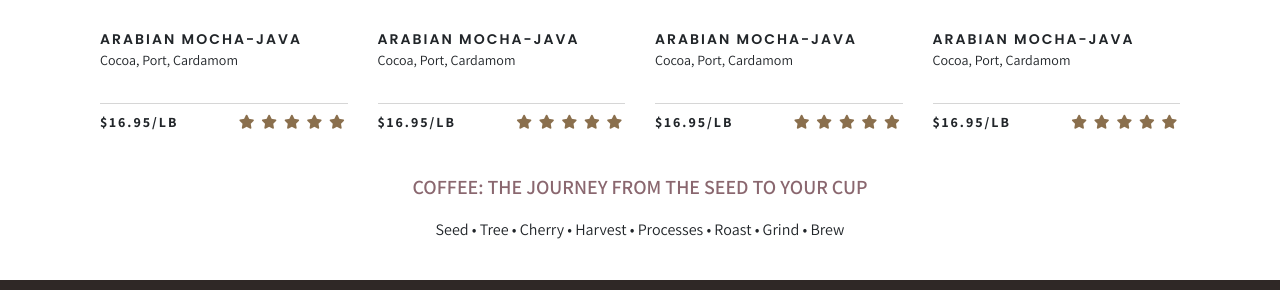
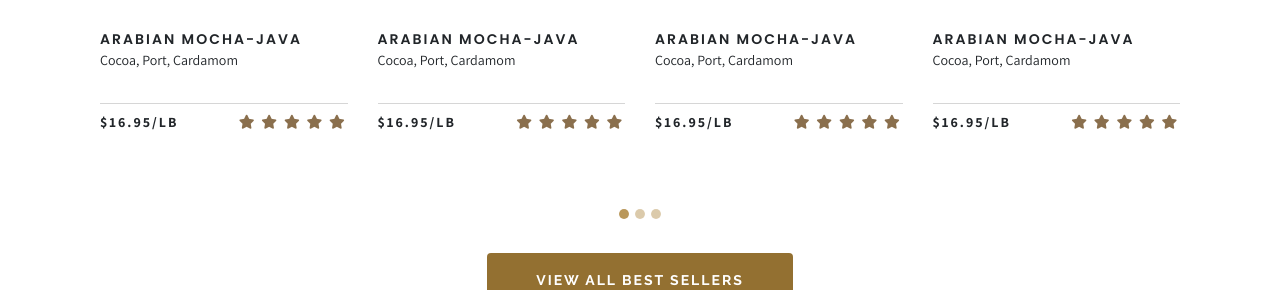
Before and after one commit to cyborgEneki/mocan-coffee, a plain HTML site: page index.html in a window 1280 px wide. Shown: the part 1776-2066 px from the top of the page. Drawn offline with nearby package versions, Linux system fonts and the light colour scheme.

Commit message:
Add carousel button

```diff
--- a/index.html
+++ b/index.html
@@ -12,6 +12,9 @@
         rel="stylesheet">
     <link rel="preconnect" href="https://fonts.gstatic.com">
     <link href="https://fonts.googleapis.com/css2?family=Assistant:wght@300;400;600;700&display=swap" rel="stylesheet">
+    <link rel="preconnect" href="https://fonts.gstatic.com">
+    <link href="https://fonts.googleapis.com/css2?family=Raleway:wght@300;400;500;600;700&display=swap"
+        rel="stylesheet">
 
     <!-- Bootstrap -->
     <link rel="stylesheet" href="https://stackpath.bootstrapcdn.com/bootstrap/4.4.1/css/bootstrap.min.css"
@@ -75,6 +78,11 @@
     </div>
     <div class="container">
         <div id="carouselExampleControls" class="carousel slide" data-ride="carousel" data-interval="false">
+            <ol class="carousel-indicators carousel-dot-indicators">
+                <li data-target="#carouselExampleIndicators" data-slide-to="0" class="active"></li>
+                <li data-target="#carouselExampleIndicators" data-slide-to="1"></li>
+                <li data-target="#carouselExampleIndicators" data-slide-to="2"></li>
+            </ol>
             <div class="carousel-inner">
                 <div class="carousel-item active">
                     <div class="container">
@@ -328,13 +336,22 @@
                 </div>
             </div>
             <a class="carousel-control-prev" href="#carouselExampleControls" role="button" data-slide="prev">
-                <i class="fas fa-long-arrow-alt-left carousel-prev-next-icons" id="carousel-prev-icon" aria-hidden="true"></i>
+                <i class="fas fa-long-arrow-alt-left carousel-prev-next-icons" id="carousel-prev-icon"
+                    aria-hidden="true"></i>
             </a>
             <a class="carousel-control-next" href="#carouselExampleControls" role="button" data-slide="next">
-                <i class="fas fa-long-arrow-alt-right carousel-prev-next-icons" id="carousel-next-icon" aria-hidden="true"></i>
+                <i class="fas fa-long-arrow-alt-right carousel-prev-next-icons" id="carousel-next-icon"
+                    aria-hidden="true"></i>
             </a>
         </div>
     </div>
+
+    <div class="container carousel-button-container">
+        <div class="text-center">
+            <button class="carousel-button btn" type="button">View all best sellers</button>
+        </div>
+    </div>
+
     <div class="content-container">
         <div class="content-heading">
             COFFEE: THE JOURNEY FROM THE SEED TO YOUR CUP
--- a/styles.css
+++ b/styles.css
@@ -292,15 +292,15 @@ div.footer-gallery-image-container:hover .footer-gallery-image-text {
 	color: #8a6f4d;
 }
 
-#carousel-prev-icon{
+#carousel-prev-icon {
 	right: 9rem;
 }
 
-#carousel-next-icon{
+#carousel-next-icon {
 	left: 9rem;
 }
 
-.carousel-prev-next-icons{
+.carousel-prev-next-icons {
 	width: 20px;
 	height: 20px;
 	background: no-repeat;
@@ -313,6 +313,62 @@ div.footer-gallery-image-container:hover .footer-gallery-image-text {
 	justify-content: center;
 	align-items: center;
 	font-size: 25px;
+}
+
+.carousel-dot-indicators .active {
+	opacity: 1;
+}
+
+.carousel-dot-indicators {
+	position: absolute;
+	right: 0;
+	bottom: 0;
+	left: 0;
+	z-index: 15;
+	display: -ms-flexbox;
+	display: flex;
+	-ms-flex-pack: center;
+	justify-content: center;
+	padding-left: 0;
+	margin-right: 15%;
+	margin-left: 15%;
+	list-style: none;
+}
+
+.carousel-dot-indicators li {
+	color: #b9975a !important;
+	background-color: #b9975a !important;
+	border-radius: 50%;
+	height: 10px;
+	width: 10px;
+	position: relative;
+	top: 7rem;
+	box-sizing: content-box;
+	flex: 0 1 auto;
+	margin-right: 3px;
+	margin-left: 3px;
+	text-indent: -999px;
+	cursor: pointer;
+	background-clip: padding-box;
+	border-top: 10px solid transparent;
+	border-bottom: 10px solid transparent;
+	transition: opacity 0.6s ease;
+	-ms-flex: 0 1 auto;
+}
+
+.carousel-button-container {
+	margin-top: 7.5rem;
+}
+
+.carousel-button {
+	font-family: "Raleway", sans-serif;
+	text-transform: uppercase;
+	color: white;
+	background-color: #937031;
+	padding: 1rem 3rem;
+	letter-spacing: 2px;
+	font-size: 14px;
+	font-weight: 700;
 }
 
 /* MOBILE */
```
